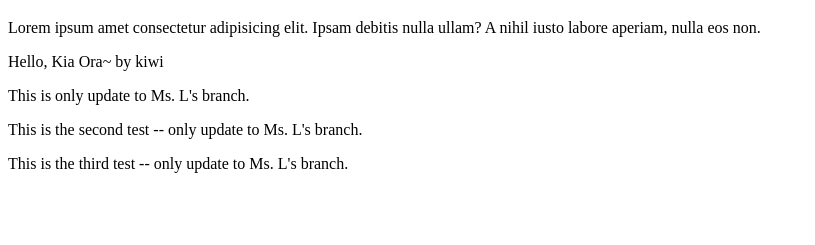
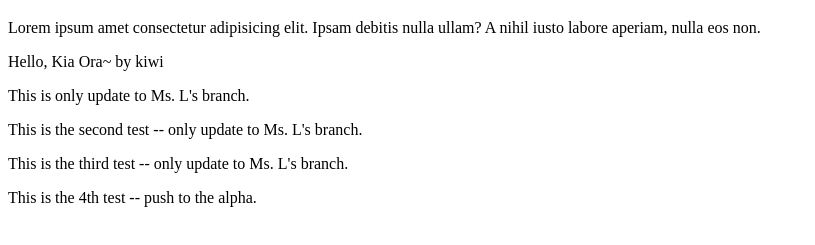
Before and after one commit to HEKEPOIU/htmltest, a plain HTML site: page index.html in a window 1280 px wide. Shown: the part 61-306 px from the top of the page, without its empty margins (0-815 px from the left). Drawn offline with Linux system fonts and the light colour scheme.

Commit message:
alpha test

```diff
--- a/index.html
+++ b/index.html
@@ -14,5 +14,6 @@
     <p>This is only update to Ms. L's branch.</p>
     <p>This is the second test -- only update to Ms. L's branch.</p>
     <p>This is the third test -- only update to Ms. L's branch.</p>
+    <p>This is the 4th test -- push to the alpha.</p>
 </body>
 </html>
```
